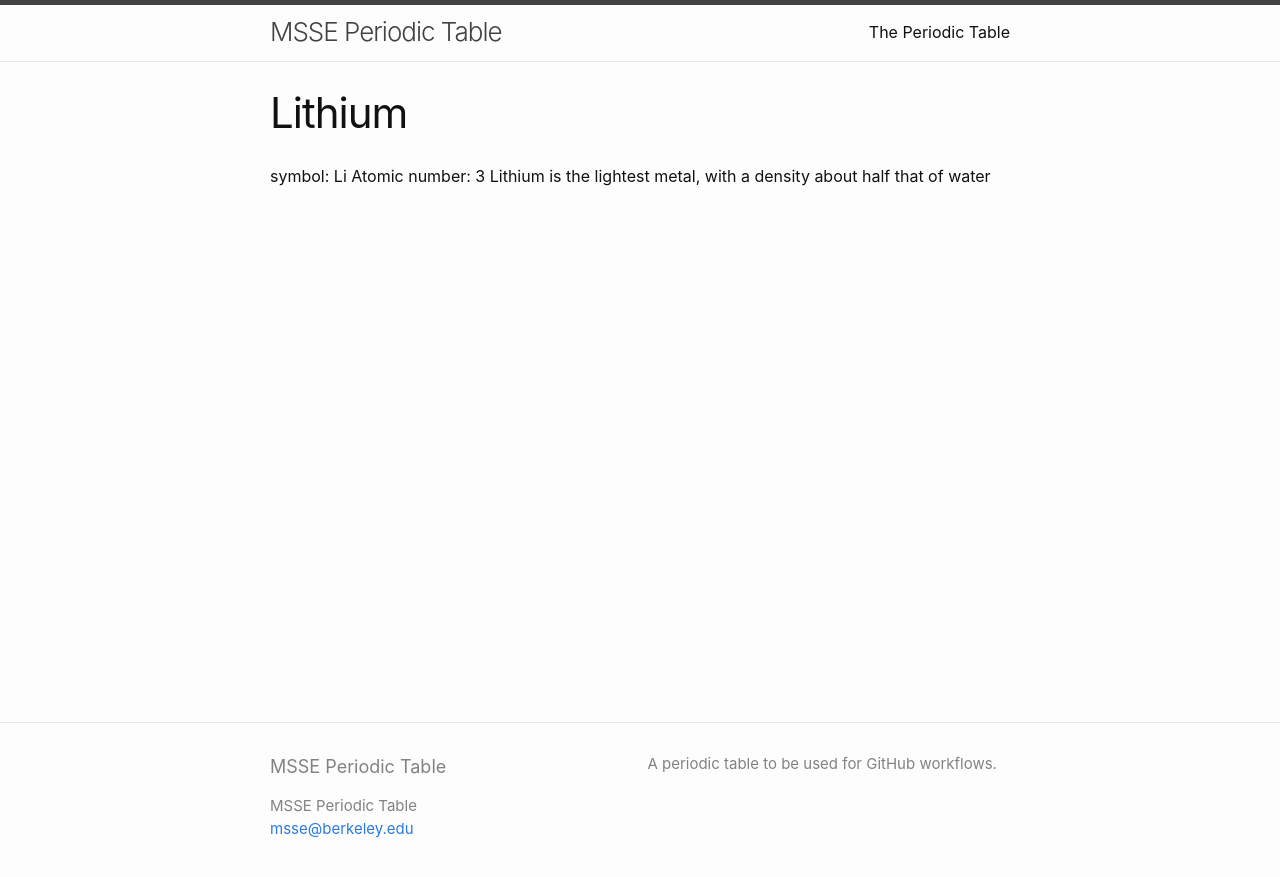
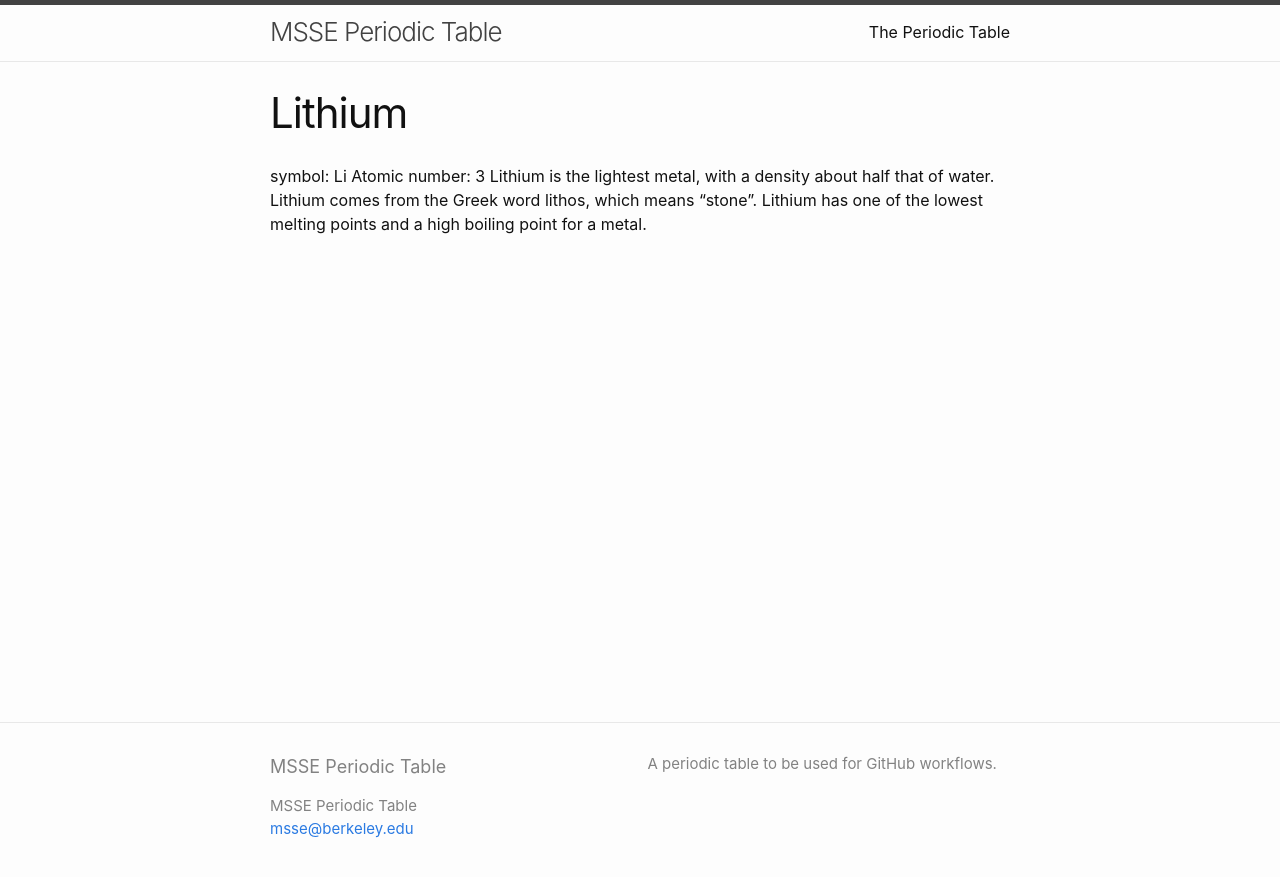
Before and after one commit to msse-chem-280-2024/periodic-table, a Jekyll site: the page built from elements/lithium.md, in a window 1280 px wide. Shown: the top 877 px of the page. Built offline with Jekyll 4.4.1, drawn with Linux system fonts in a browser that asks for light colours.

Commit message:
Update lithium.md

```diff
--- a/elements/lithium.md
+++ b/elements/lithium.md
@@ -4,4 +4,4 @@ title: Lithium
 ---
 symbol: Li
 Atomic number: 3
-Lithium is the lightest metal, with a density about half that of water
+Lithium is the lightest metal, with a density about half that of water. Lithium comes from the Greek word lithos, which means "stone". Lithium has one of the lowest melting points and a high boiling point for a metal.
```
